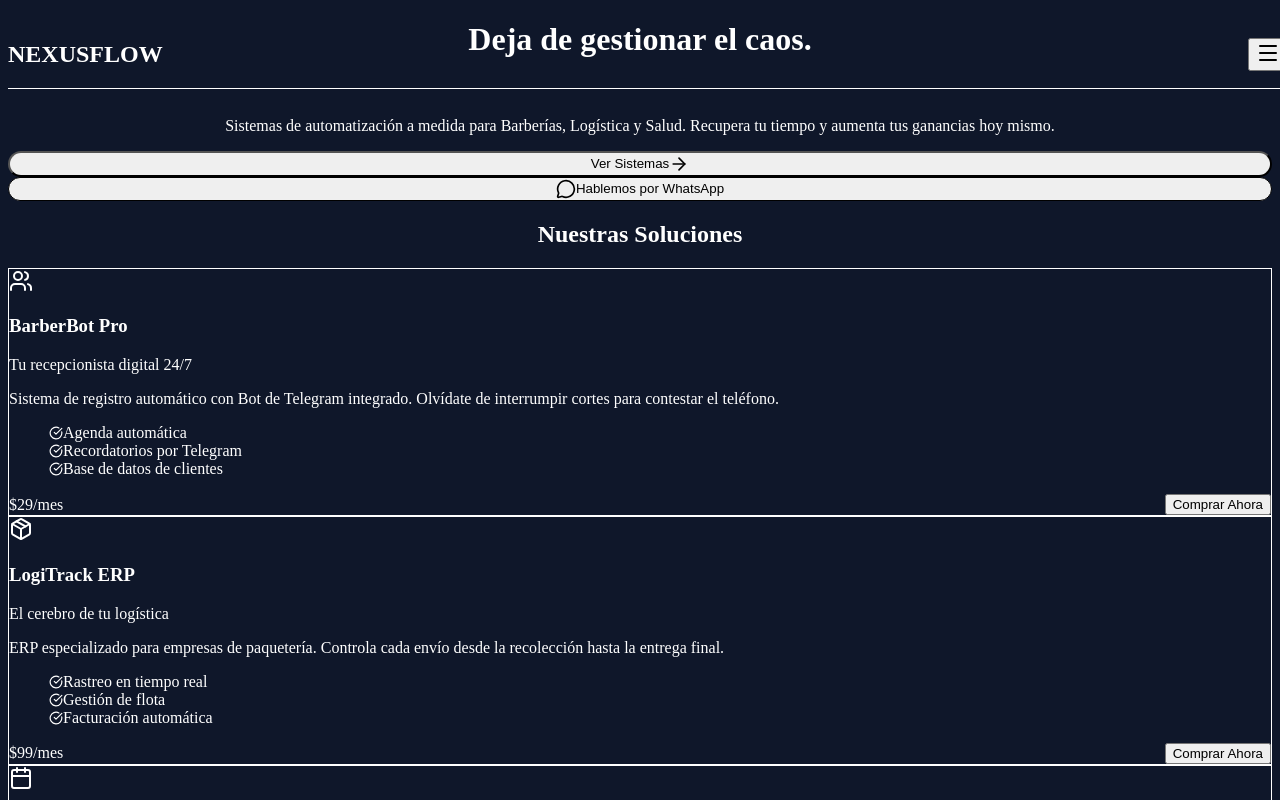
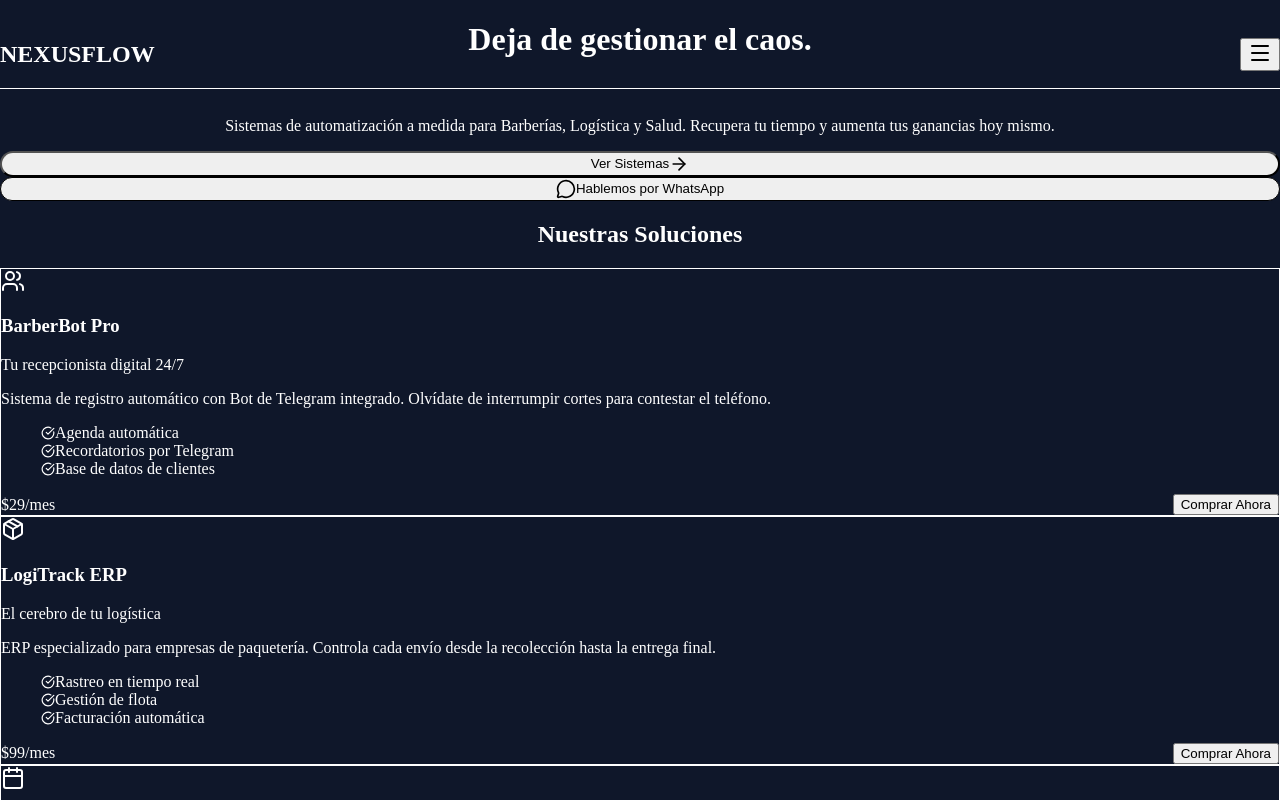
Before and after one commit to fediazr87-ai/nexus-flow-web, a Next.js app: page / in a window 1280 px wide. Shown: the top 800 px of the page. Built offline with nearby package versions, Linux system fonts and the light colour scheme.

Commit message:
Reparación final de estilos y layout

```diff
--- a/app/globals.css
+++ b/app/globals.css
@@ -2,7 +2,10 @@
 @tailwind components;
 @tailwind utilities;
 
-body {
-  background-color: #0f172a; /* Esto forzará el fondo oscuro de una vez */
+/* Este bloque asegura que no haya espacios blancos en los bordes */
+html, body {
+  margin: 0;
+  padding: 0;
+  background-color: #0f172a; /* Fondo azul noche profesional */
   color: white;
 }
```
